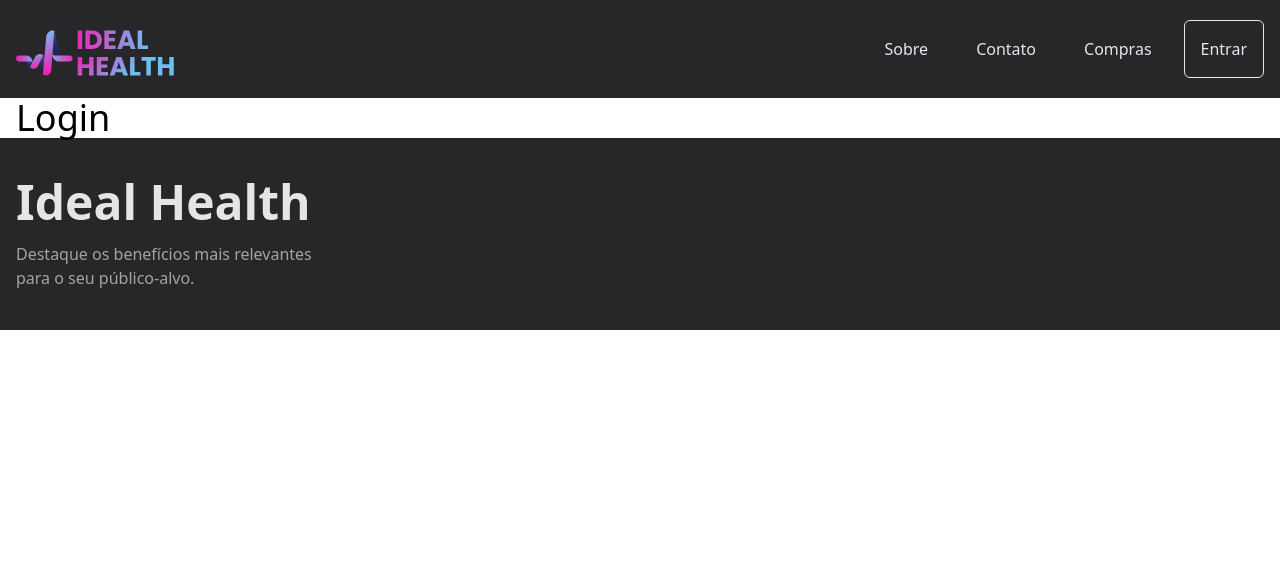
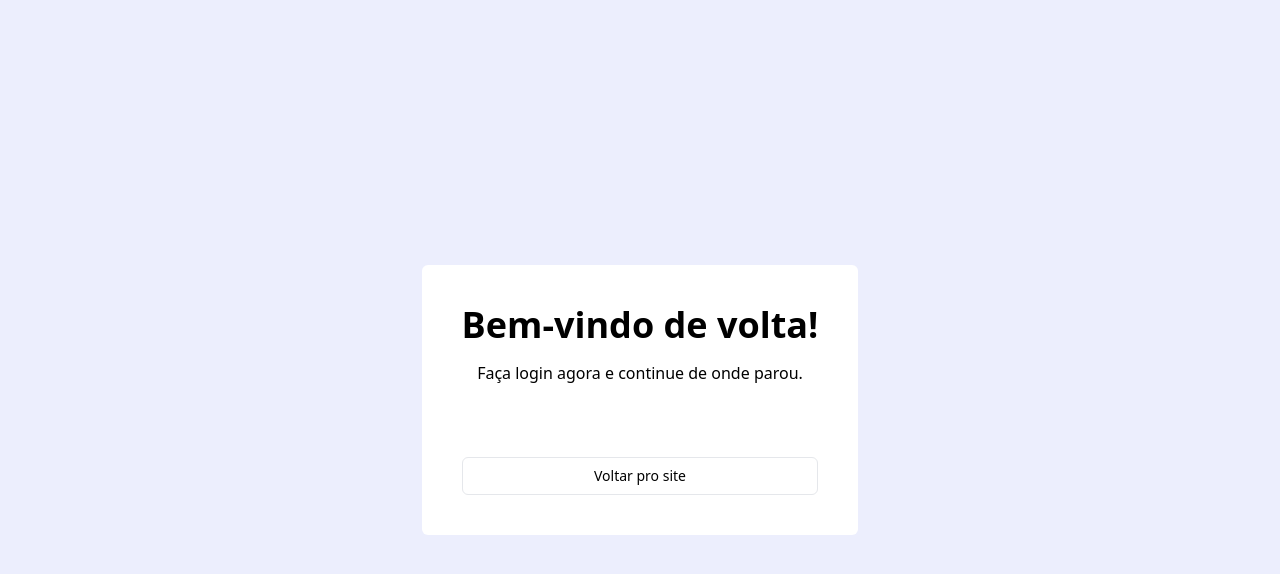
Before and after one commit to idhealthsys/idealheath-front, a Next.js app: page /login in a window 1280 px wide. Shown: the top 574 px of the page. Built offline with nearby package versions, Linux system fonts and the light colour scheme.

Commit message:
adicionado tela de login e autenticação Google

```diff
--- a/package.json
+++ b/package.json
@@ -9,7 +9,9 @@
     "lint": "next lint"
   },
   "dependencies": {
+    "@react-oauth/google": "^0.12.1",
     "@tabler/icons-react": "^3.30.0",
+    "jwt-decode": "^4.0.0",
     "next": "15.1.7",
     "react": "^19.0.0",
     "react-dom": "^19.0.0"
--- /dev/null
+++ b/src/app/dashboard/page.tsx
@@ -0,0 +1,7 @@
+export default function Dashboard(){
+  return (
+    <main>
+      <h1>Dashboard</h1>
+    </main>
+  )
+}
--- a/src/app/layout.tsx
+++ b/src/app/layout.tsx
@@ -3,6 +3,7 @@ import { poppins } from "../functions/fonts";
 import "./globals.css";
 import Footer from "@/components/Shared/Footer";
 import Header from "@/components/Shared/Header";
+import LayoutWrapper from "@/components/Shared/LayoutWrapper";
 
 export const metadata: Metadata = {
   title:
@@ -37,9 +38,8 @@ export default function RootLayout({
   return (
     <html lang="pt-BR">
       <body className={`animate-slideIn ${poppins.variable}`}>
-        <Header />
-        {children}
-        <Footer />
+        <LayoutWrapper>{children}</LayoutWrapper>{" "}
+        {/* O LayoutWrapper verifica se o pathname é igal a pagina de login ou dashboar para exibir ou nao os componentes header e footer. Ele é necessario ja que nao da pra fazer isso no arquivo layout que é renderizado no servidor*/}
       </body>
     </html>
   );
--- /dev/null
+++ b/src/app/login/loginGoogleHandler.ts
@@ -0,0 +1,16 @@
+import { CredentialResponse } from "@react-oauth/google";
+import { jwtDecode } from "jwt-decode";
+import { UserProfileDataInterface } from "../../interfaces/userProfileDataInterface";
+
+export function LoginGoogleHandler(
+  response: CredentialResponse
+): UserProfileDataInterface {
+  const profileResponse = jwtDecode(response.credential!);
+  console.log(profileResponse);
+
+  const userData: UserProfileDataInterface =
+    profileResponse as UserProfileDataInterface;
+  userData.jwt = response.credential;
+  sessionStorage.setItem("userData", JSON.stringify(userData));
+  return userData;
+}
--- a/src/app/login/page.tsx
+++ b/src/app/login/page.tsx
@@ -1,14 +1,64 @@
+"use client";
 import Head from "@/components/Shared/Head";
+import { GoogleLogin, GoogleOAuthProvider } from "@react-oauth/google";
+import { LoginGoogleHandler } from "./loginGoogleHandler";
+import { CredentialResponse } from "@react-oauth/google";
+import { useState } from "react";
+import { useRouter } from "next/navigation";
+import Link from "next/link";
 
 export default function Login() {
+  const [user, setUser] = useState<{} | null>(null);
+  const router = useRouter();
+
+  const handleLoginSuccess = async (credentialResponse: CredentialResponse) => {
+    try {
+      const userData = await LoginGoogleHandler(credentialResponse);
+      sessionStorage.setItem("userData", JSON.stringify(userData));
+      setUser(userData);
+      router.push(`/dashboard`);
+    } catch (error) {
+      console.error("Erro no login:", error);
+    }
+  };
+
+  console.log(user);
+
   return (
     <>
       <Head
         title="Ideal Health - Login"
         description="Segurança e agilidade em um só lugar. Entre com sua conta Google e comece agora mesmo!"
       />
-      <main className="container">
-        <h1 className="text-4xl">Login</h1>
+      <main className="bg-roxo-100">
+        <div className="container flex items-center justify-center h-screen">
+          <div className="p-10 bg-white rounded-md">
+            <h1 className="text-4xl font-bold mb-4 text-center">
+              Bem-vindo de volta!
+            </h1>
+            <p className="text-center mb-4">
+              Faça login agora e continue de onde parou.
+            </p>
+            <div>
+              <GoogleOAuthProvider clientId="157121236720-4034q3bdqr0o47rjufl0ma96tr5c1h5o.apps.googleusercontent.com">
+                <GoogleLogin
+                  onSuccess={handleLoginSuccess}
+                  onError={() => {
+                    console.log("Login Failed");
+                  }}
+                  ux_mode={"popup"}
+                />
+              </GoogleOAuthProvider>
+              <Link
+                href={"/"}
+                className="border block mt-4 p-2 rounded-md text-center
+                hover:border-[#D2E3FC] hover:bg-[#F8FAFF] transition-all duration-300 text-sm"
+              >
+                Voltar pro site
+              </Link>
+            </div>
+          </div>
+        </div>
       </main>
     </>
   );
--- /dev/null
+++ b/src/components/Shared/LayoutWrapper.tsx
@@ -0,0 +1,22 @@
+"use client";
+import { usePathname } from "next/navigation";
+import Header from "./Header";
+import Footer from "./Footer";
+
+export default function LayoutWrapper({
+  children,
+}: {
+  children: React.ReactNode;
+}) {
+  const caminhoAtual = usePathname();
+  const mostrarCabecalhoRodape =
+    caminhoAtual !== "/login" && caminhoAtual !== "/dashboard";
+
+  return (
+    <>
+      {mostrarCabecalhoRodape && <Header />}
+      {children}
+      {mostrarCabecalhoRodape && <Footer />}
+    </>
+  );
+}
--- a/src/components/Shared/header.tsx
+++ b/src/components/Shared/header.tsx
@@ -44,9 +44,9 @@ const Header = () => {
                   <Link
                     className={`${
                       pathname === "/sobre"
-                        ? "bg-white text-stone-800"
+                        ? "bg-gray-200 text-stone-800"
                         : "text-gray-200"
-                    } text-gray-200 lg:hover:bg-white lg:hover:text-black p-4 lg:rounded-md block transition duration-300 max-lg:hover:bg-white/10`}
+                    } text-gray-200 lg:hover:bg-gray-200 lg:hover:text-black py-2 px-4 lg:rounded-md block transition duration-300 max-lg:hover:bg-white/10`}
                     href={"/sobre"}
                   >
                     Sobre
@@ -56,9 +56,9 @@ const Header = () => {
                   <Link
                     className={`${
                       pathname === "/fale-conosco"
-                        ? "bg-white text-stone-800"
+                        ? "bg-gray-200 text-stone-800"
                         : "text-gray-200"
-                    } text-gray-200 lg:hover:bg-white lg:hover:text-black p-4 rounded-md max-lg:rounded-none block transition duration-300 max-lg:hover:bg-white/10`}
+                    } text-gray-200 lg:hover:bg-gray-200 lg:hover:text-black py-2 px-4 rounded-md max-lg:rounded-none block transition duration-300 max-lg:hover:bg-white/10`}
                     href={"/fale-conosco"}
                   >
                     Contato
@@ -68,9 +68,9 @@ const Header = () => {
                   <Link
                     className={`${
                       pathname === "/compras"
-                        ? "bg-white text-stone-800"
+                        ? "bg-gray-200 text-stone-800"
                         : "text-gray-200"
-                    } text-gray-200 lg:hover:bg-white lg:hover:text-black p-4 rounded-md max-lg:rounded-none block transition duration-300 max-lg:hover:bg-white/10`}
+                    } text-gray-200 lg:hover:bg-gray-200 lg:hover:text-black py-2 px-4 rounded-md max-lg:rounded-none block transition duration-300 max-lg:hover:bg-white/10`}
                     href={"/compras"}
                   >
                     Compras
@@ -78,7 +78,7 @@ const Header = () => {
                 </li>
                 <li className="max-lg:animate-slideIn max-lg:opacity-0 max-lg:animate-4">
                   <Link
-                    className={`text-gray-200 lg:hover:shadow-[0_0_0_4px_#fff] p-4 lg:rounded-md block transition lg:border max-lg:hover:bg-white/10`}
+                    className={`text-gray-200 lg:hover:shadow-[0_0_0_4px_#fff] py-2 px-4 lg:rounded-md block transition lg:border max-lg:hover:bg-white/10`}
                     href={"/login"}
                   >
                     Entrar
--- /dev/null
+++ b/src/interfaces/userProfileDataInterface.ts
@@ -0,0 +1,6 @@
+export interface UserProfileDataInterface {
+  name: string;
+  picture: string;
+  email: string;
+  jwt?: string;
+}
```
Also changed, not shown: 1 other file (tests, documents, lock files or other folders).
